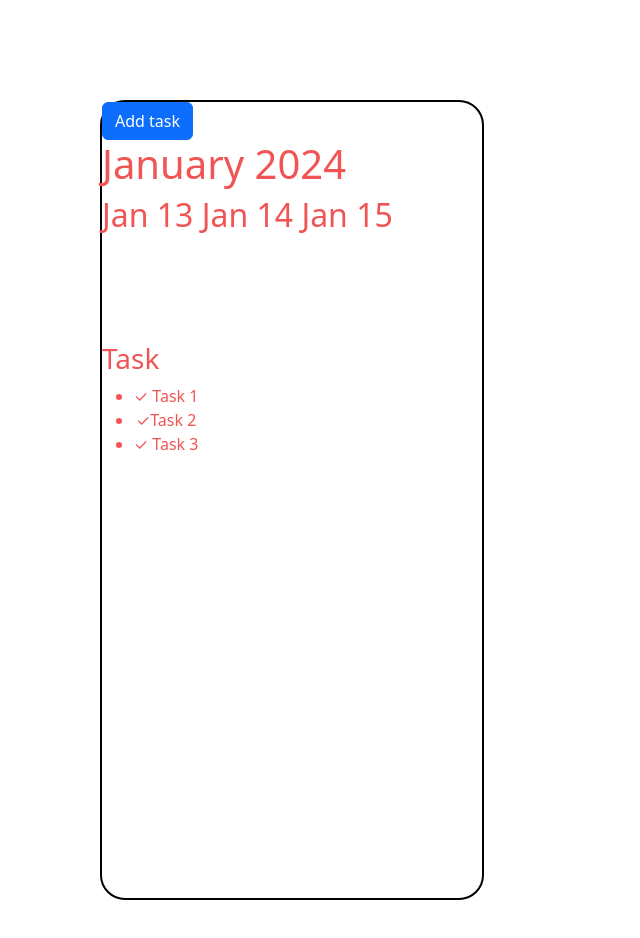
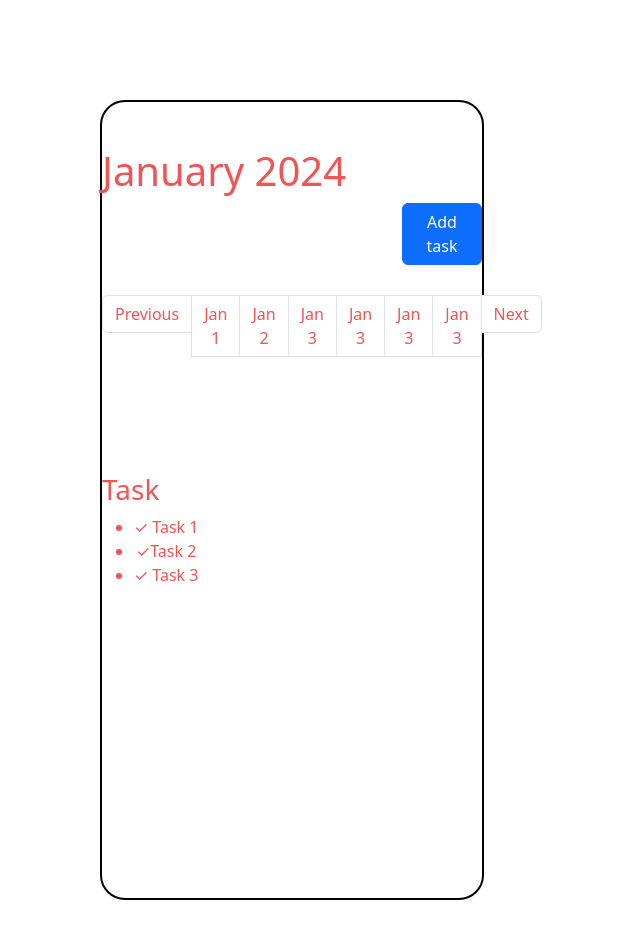
Before and after one commit to chingu-voyages/v47-tier1-team-06, a plain HTML site: page index.html in a window 1280 px wide. Shown: the whole page, without its empty margins (0-640 px from the left). Drawn offline with nearby package versions, Linux system fonts and the light colour scheme.

Commit message:
add the pagination

```diff
--- a/index.html
+++ b/index.html
@@ -12,9 +12,29 @@
   <body>
 
     <div class="firstbox">
-     <button type="button" class="btn btn-primary" color="#F15454">Add task</button>
+
      <h1>January 2024</h1>
-     <h2>Jan 13 Jan 14 Jan 15</h2>
+     <div><button type="button" class="btn btn-primary" color="#F15454">Add task</button> </div>
+     <!--button for calendar scroll-->
+     <!-- <div class="btn-group">
+        <button type="button" class="btn btn-primary">Apple</button>
+        <button type="button" class="btn btn-primary">Samsung</button>
+        <button type="button" class="btn btn-primary">Sony</button>
+      </div> -->
+
+      <ul class="pagination" class="rounded-4">
+        <li class="page-item"><a class="page-link" href="#">Previous</a></li>
+        <li class="page-item"><a class="page-link" href="#">Jan 1</a></li>
+        <li class="page-item"><a class="page-link" href="#">Jan 2</a></li>
+        <li class="page-item"><a class="page-link" href="#">Jan 3</a></li>
+        <li class="page-item"><a class="page-link" href="#">Jan 3</a></li>
+        <li class="page-item"><a class="page-link" href="#">Jan 3</a></li>
+        <li class="page-item"><a class="page-link" href="#">Jan 3</a></li>
+        <li class="page-item"><a class="page-link" href="#">Next</a></li>
+      </ul>
+
+
+
      <h3>Task</h3>
      <ul className='list'>
         <li>
--- a/style.css
+++ b/style.css
@@ -1,8 +1,18 @@
 
 button {
   color:#F15454;
-  padding-top: 20px;
+  padding-top: 40px;
+  margin-left: 300px;
+padding-top: 50px;
 
+
+ }
+
+ .btn-group {
+  color: #F15454;
+  background-color: #F15454;
+  border-top-left-radius: 10;
+border-bottom-left-radius: 10;
  }
 
  .firstbox {
@@ -14,10 +24,14 @@ button {
   width: 30%;
   align-items: baseline;
   min-height: 800px;
-  position: relative;
+  /* position: relative; */
   border-radius: 25px;
   text-align: center;
   /* background-color: ; */
+ }
+
+ h1{
+  padding-top: 45px;
  }
 h3{
   padding-top: 100px ;
@@ -30,6 +44,13 @@ h4{
 .list{
   padding-top: 30px;
 }
+
+.pagination > li > a {
+ color:#F15454 ;
+ margin-top: 30px;
+
+}
+
 
 p{
 
```
